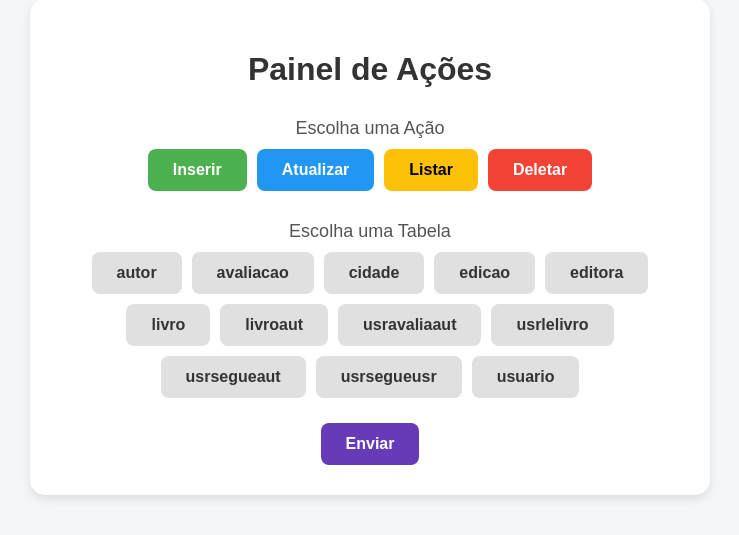
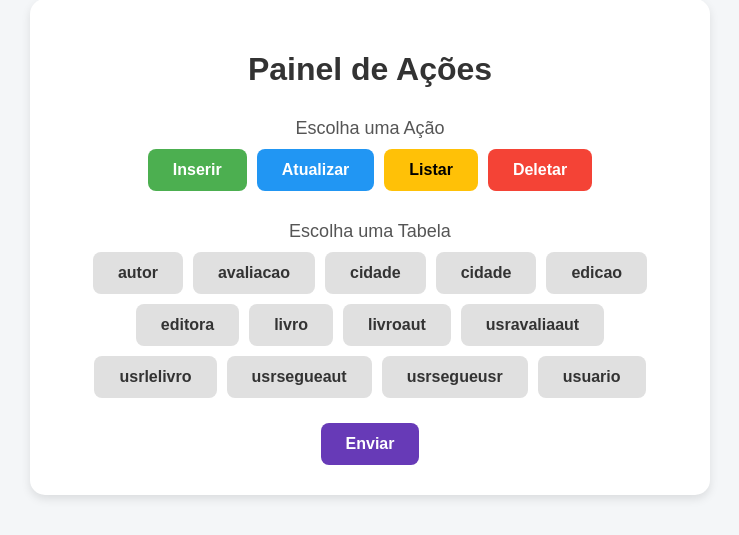
Before and after one commit to mistercapote/bd-fase4, a Django app: page / in a window 1280 px wide. Shown: the part 153-688 px from the top of the page, without its empty margins (270-1009 px from the left). Run offline with Django 5.2, Linux system fonts and the light colour scheme.

Commit message:
add estado button

```diff
--- a/buttons/templates/buttons.html
+++ b/buttons/templates/buttons.html
@@ -25,6 +25,7 @@
         <button type="button" class="btn btn-table" onclick="selecionarTabela('autor', this)">autor</button>
         <button type="button" class="btn btn-table" onclick="selecionarTabela('avaliacao', this)">avaliacao</button>
         <button type="button" class="btn btn-table" onclick="selecionarTabela('cidade', this)">cidade</button>
+        <button type="button" class="btn btn-table" onclick="selecionarTabela('estado', this)">cidade</button>
         <button type="button" class="btn btn-table" onclick="selecionarTabela('edicao', this)">edicao</button>
         <button type="button" class="btn btn-table" onclick="selecionarTabela('editora', this)">editora</button>
         <button type="button" class="btn btn-table" onclick="selecionarTabela('livro', this)">livro</button>
```
